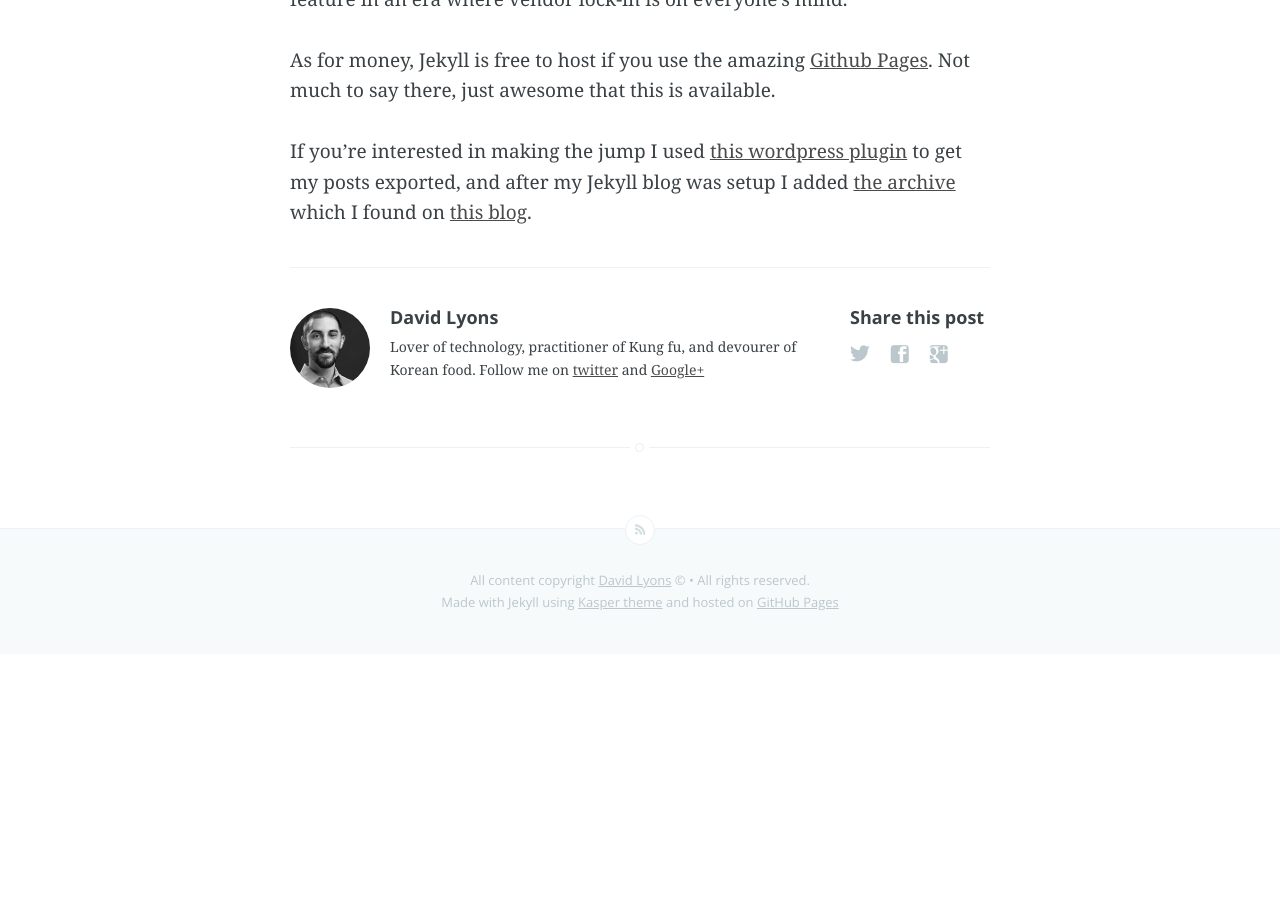
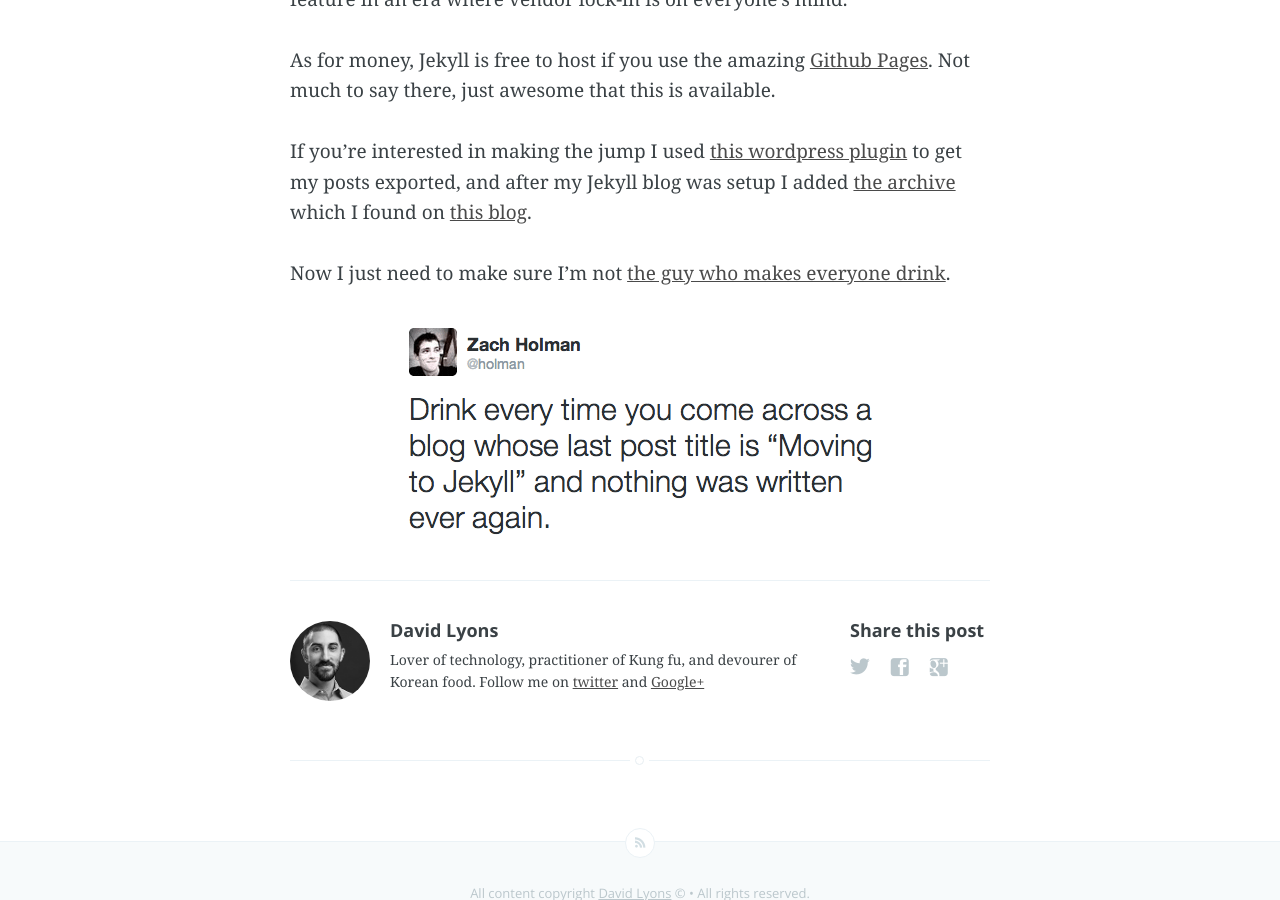
Before and after one commit to lyonsinbeta/lyonsinbeta.github.io, a Jekyll site: the page built from _posts/2014-01-21-wordpress-to-jekyll-for-real-this-time.md, in a window 1280 px wide and 900 px high, scrolled down 1398 px. Built offline with Jekyll 4.4.1, drawn with Linux system fonts in a browser that asks for light colours; Markdown is read by kramdown in place of the engine named in the settings; before the commit the page ends 2052 px from its top, so only the background shows below that.

Commit message:
Adds image to post

```diff
--- a/_posts/2014-01-21-wordpress-to-jekyll-for-real-this-time.md
+++ b/_posts/2014-01-21-wordpress-to-jekyll-for-real-this-time.md
@@ -30,3 +30,7 @@ Because it generates static pages you can move your content from host to host at
 As for money, Jekyll is free to host if you use the amazing [Github Pages](http://pages.github.com/). Not much to say there, just awesome that this is available.
 
 If you're interested in making the jump I used [this wordpress plugin](https://github.com/benbalter/wordpress-to-jekyll-exporter) to get my posts exported, and after my Jekyll blog was setup I added [the archive](https://gist.github.com/azsromej/1994881) which I found on [this blog](http://crhis.org/2012/07/14/archives.html).
+
+Now I just need to make sure I'm not [the guy who makes everyone drink](https://twitter.com/holman/status/418875911182614529).
+
+![@holman tweet](/assets/post-images/drink-every-time-jekyll.png)
```
Also changed, not shown: assets/post-images/drink-every-time-jekyll.png (added).
